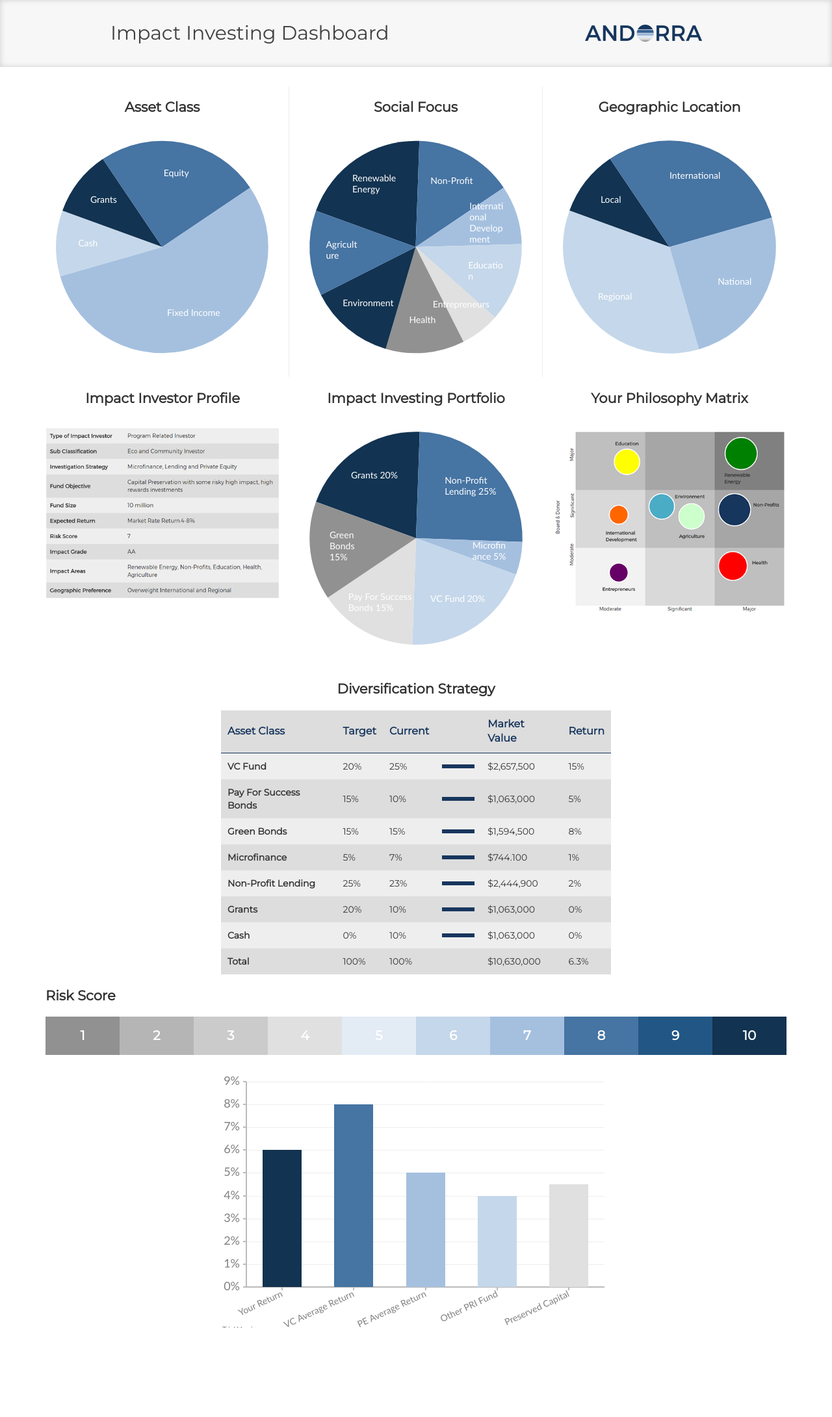
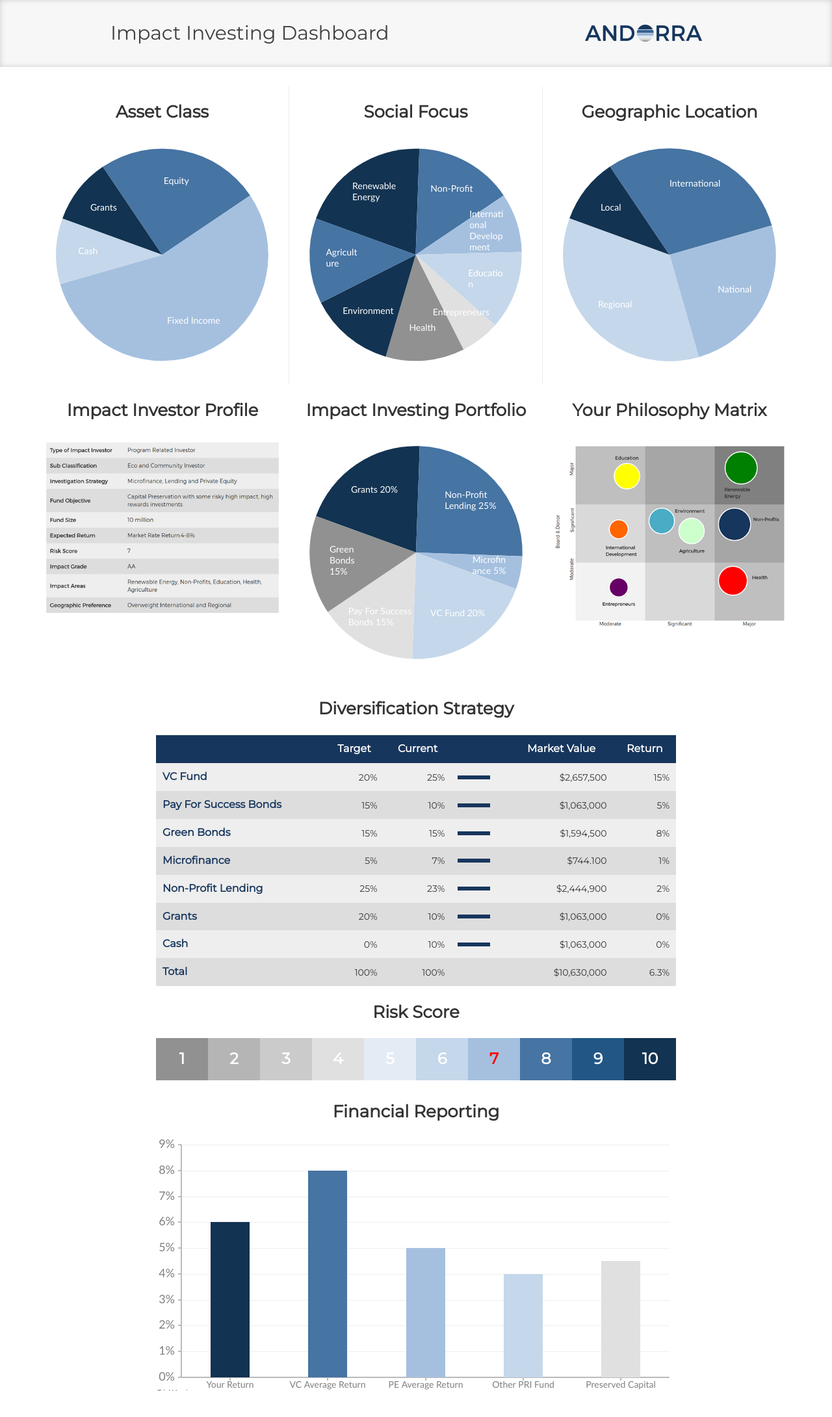
Before and after one commit to vishu87/andorra, a PHP site: page /dashboard.php in a window 1280 px wide. Shown: the whole page at 65% size. Before the commit the page ends 2043 px from the top, so only its background shows below. Run offline with PHP 8.4, Linux system fonts and the light colour scheme.

Commit message:
more change

```diff
--- a/assets/css/main.scss
+++ b/assets/css/main.scss
@@ -206,7 +210,7 @@ input, button, a {
 .risk-measure {
 	width: 100%;
 	text-align: center;
-	font-size: 20px;
+	font-size: 24px;
 	font-weight: 600;
 	background: $blue;
 	color: $white;
@@ -333,6 +341,7 @@ input, button, a {
 h2.chart-title {
 	text-align: center;
 	margin-bottom: 0;
+	font-size: 26px;
 }
 .chart {
 	position: relative;
@@ -387,26 +403,37 @@ h2.chart-title {
 }
 
 .diversification {
-	width: 600px;
+	width: 800px;
 	margin: 0 auto;
 	h2 {
 		text-align: center;
+		font-size: 26px;
 	}
 	table {
 		width: 100%;
 		thead tr{
 			font-size: 16px;
 			font-weight: 600;
-			color: $blue;
-			background: #ddd !important;
+			color: white;
+			background: $blue !important;
 			border-bottom: 1px solid $blue;
+			td {
+				text-align: center;
+				&:first-child{
+					text-align: left;
+				}
+			}
 		}
 		tr {
 			background: #DDD;
 			td {
 				padding: 10px;
+				text-align: right;
 				&:first-child {
 					font-weight: bold;
+					text-align: left;
+					font-size: 16px;
+					color: $blue;
 				}
 				span {
 					display: block;
@@ -421,6 +448,27 @@ h2.chart-title {
 		}
 	}
 }
+
+.risk-score {
+	width: 800px;
+	margin: 0 auto;
+	h2 {
+		text-align: center;
+		font-size: 26px;
+	}
+
+}
+
+.financial-reporting{
+	width: 800px;
+	margin: 0 auto;
+	h2 {
+		text-align: center;
+		font-size: 26px;
+	}
+
+}
+
 .draggable{
 	cursor: move;
 }
--- a/dashboard.php
+++ b/dashboard.php
@@ -183,7 +183,7 @@
 					<div style="background:#E0E0E0;">4</div>
 					<div style="background:#E3EBF5;">5</div>
 					<div style="background:#C5D7EA;">6</div>
-					<div style="background:#A5C0DF;">7</div>
+					<div style="background:#A5C0DF; color: #f00">7</div>
 					<div style="background:#4674A3;">8</div>
 					<div style="background:#225785;">9</div>
 					<div style="background:#123351;">10</div>
@@ -192,11 +192,14 @@
 			</div>
 		</div>
 
+		<div class="financial-reporting">
+			<h2>Financial Reporting</h2>
 
-		<div style="width:600px; margin: 0 auto">
-			<div class="chart">
-		  		<div id="chartContainer5" style="height: 400px; width: 100%;"></div>
-		  		<div class="hide-text" style="height:10px"></div>
+			<div style="width:100%; margin: 0 auto">
+				<div class="chart">
+			  		<div id="chartContainer5" style="height: 400px; width: 100%;"></div>
+			  		<div class="hide-text" style="height:10px"></div>
+				</div>
 			</div>
 		</div>
 
--- a/matrix.php
+++ b/matrix.php
@@ -20,7 +20,7 @@
 <div class="container">
 	<div class="page-body">
 		<div class="matrix">
-			<div class="abs vertical" style="left:-120px; top:50%; margin-top:-26px">Board &amp; Donor</div>
+			<div class="abs vertical" style="left:-130px; top:50%; margin-top:-26px; font-size: 18px">Board &amp; Donor</div>
 			<div class="abs vertical" style="left:-60px; top:360px">Moderate</div>
 			<div class="abs vertical" style="left:-62px; top:212px">Significant</div>
 			<div class="abs vertical" style="left:-47px; top:58px">Major</div>
--- a/step2.php
+++ b/step2.php
@@ -18,7 +18,7 @@
 </div>
 <div class="container">
 	<div class="page-body">
-		<div class="arrow">
+		<div class="arrow" style="margin-bottom: 5px;">
 			<img src="assets/img/arrow.png">
 		</div>
 		<div class="risk-measure table-div">
```
Also changed, not shown: other parts of assets/css/main.scss (+23 -8 lines), assets/css/main.css, 1 other file.
